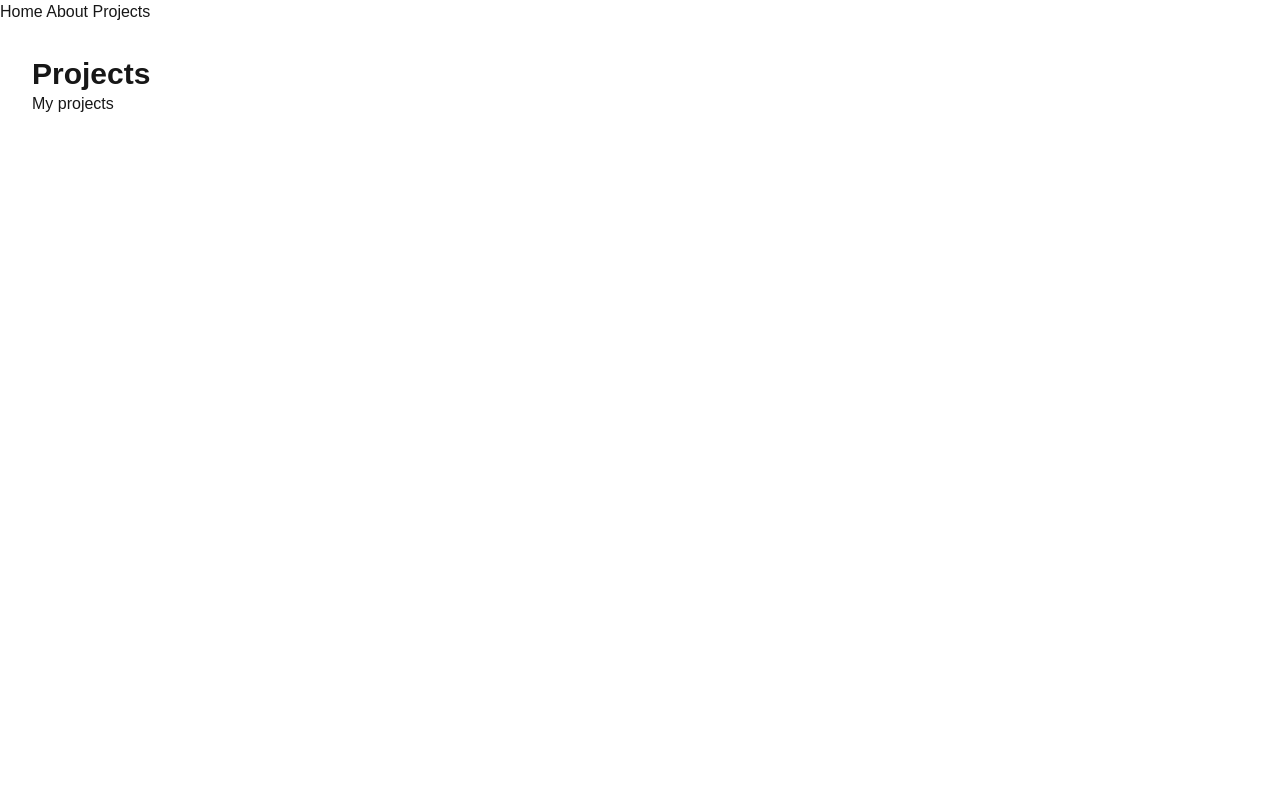
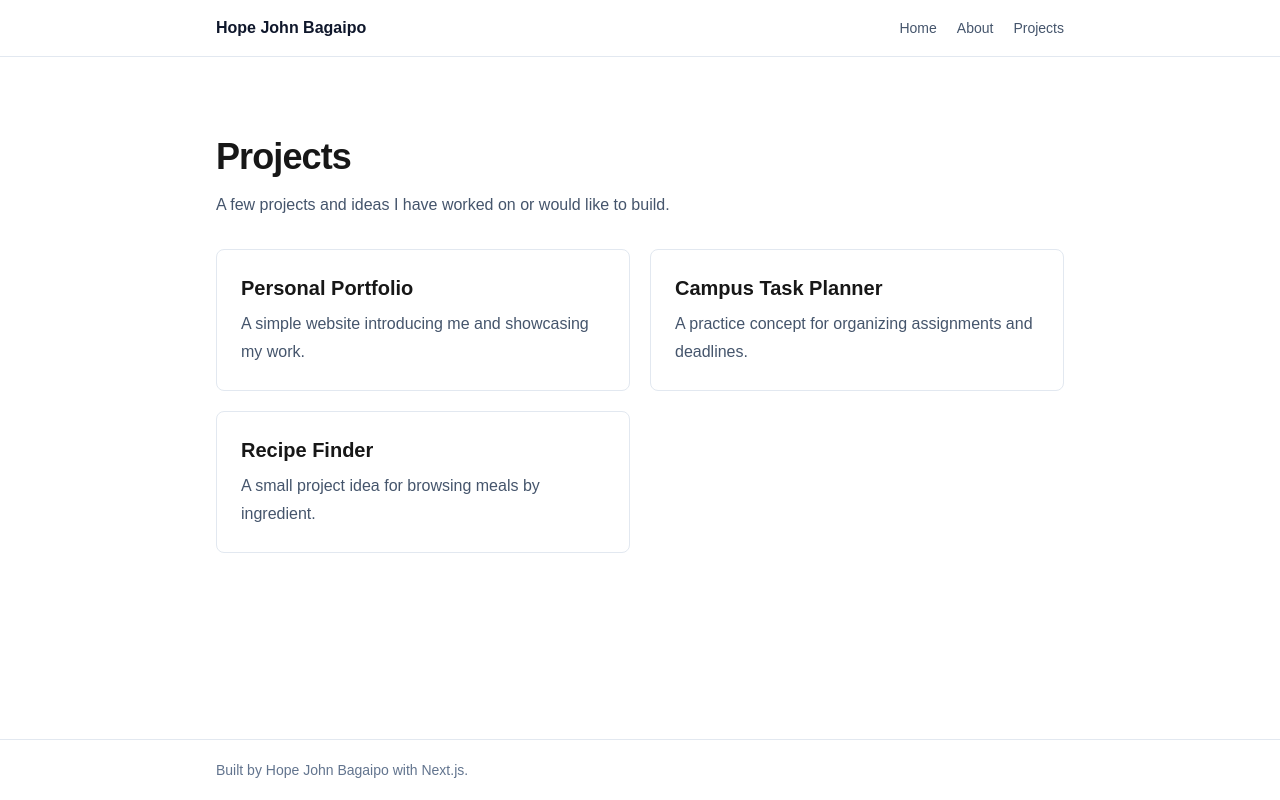
Before and after one commit to Jhoopeho/my-first-app, a Next.js app: page /projects in a window 1280 px wide. Built offline with nearby package versions, Linux system fonts and the light colour scheme.

Commit message:
Complete personal site pages and navigation

```diff
--- a/app/about/page.tsx
+++ b/app/about/page.tsx
@@ -1,10 +1,11 @@
 export default function AboutPage() {
   return (
-    <main className="p-8">
-      <h1 className="text-3xl font-bold">About</h1>
+    <main className="mx-auto max-w-4xl px-6 py-16 sm:py-20">
+      <h1 className="text-3xl font-bold tracking-tight sm:text-4xl">About</h1>
 
-      <p className="at-2">
-       My name is Hope John Bagaipo, BSIT 3rd year student from MDC
+      <p className="mt-5 max-w-2xl text-lg leading-8 text-slate-600">
+        My name is Hope John Bagaipo, and I am a third-year BSIT student at MDC.
+        I enjoy learning about technology and creating useful websites.
       </p>
     </main>
   );
--- a/app/layout.tsx
+++ b/app/layout.tsx
@@ -14,8 +14,8 @@ const geistMono = Geist_Mono({
 });
 
 export const metadata: Metadata = {
-  title: "Create Next App",
-  description: "Generated by create next app",
+  title: "Hope John Bagaipo | Personal Site",
+  description: "A personal site built with Next.js by Hope John Bagaipo.",
 };
 
 export default function RootLayout({ children }: LayoutProps<"/">) {
@@ -24,16 +24,28 @@ export default function RootLayout({ children }: LayoutProps<"/">) {
       lang="en"
       className={`${geistSans.variable} ${geistMono.variable} h-full antialiased`}
     >
-      <body className="min-h-full flex flex-col">
-
-        <nav>
-          <Link href="/">Home </Link>
-          <Link href="/about">About </Link>
-          <Link href="/projects">Projects</Link>
-        </nav>
-
-        {children}
-
+      <body className="flex min-h-full flex-col bg-slate-50 text-slate-900">
+        <header className="border-b border-slate-200 bg-white">
+          <nav
+            aria-label="Main navigation"
+            className="mx-auto flex max-w-4xl items-center gap-6 px-6 py-4"
+          >
+            <Link href="/" className="font-semibold text-slate-900">
+              Hope John Bagaipo
+            </Link>
+            <div className="ml-auto flex gap-5 text-sm font-medium text-slate-600">
+              <Link href="/" className="hover:text-blue-700">Home</Link>
+              <Link href="/about" className="hover:text-blue-700">About</Link>
+              <Link href="/projects" className="hover:text-blue-700">Projects</Link>
+            </div>
+          </nav>
+        </header>
+        <div className="flex-1">{children}</div>
+        <footer className="border-t border-slate-200 bg-white">
+          <p className="mx-auto max-w-4xl px-6 py-5 text-sm text-slate-500">
+            Built by Hope John Bagaipo with Next.js.
+          </p>
+        </footer>
       </body>
     </html>
   );
--- a/app/page.jsx
+++ b/app/page.jsx
@@ -1,18 +1,23 @@
 import Link from "next/link";
-
 export default function Home() {
   return (
-    <main className="p-8">
-      <h1 className="text-3xl font-bold">
+    <main className="mx-auto max-w-4xl px-6 py-16 sm:py-24">
+      <p className="mb-3 text-sm font-semibold uppercase tracking-wide text-blue-700">
+        Student · Web developer in progress
+      </p>
+      <h1 className="text-3xl font-bold tracking-tight sm:text-5xl">
         Hello, my name is Hope John Bagaipo
       </h1>
 
-      <p className="at-2">
-        I am a student who enjoys learning new things.
-        I am currently learning how to create websites using Next.js.
+      <p className="mt-5 max-w-2xl text-lg leading-8 text-slate-600">
+        I am a third-year BSIT student at MDC who enjoys learning new things.
+        I am currently building my web development skills with Next.js and React.
       </p>
 
-      <Link href="/projects" className="mt-4 inline-block underline">
+      <Link
+        href="/projects"
+        className="mt-8 inline-flex rounded-md bg-blue-700 px-5 py-3 font-medium text-white hover:bg-blue-800"
+      >
         See my projects
       </Link>
     </main>
--- a/app/projects/page.tsx
+++ b/app/projects/page.tsx
@@ -1,12 +1,49 @@
+import type { Metadata } from "next";
+
+export const metadata: Metadata = {
+  title: "Projects | Hope John Bagaipo",
+  description: "A few projects and practice ideas by Hope John Bagaipo.",
+};
+
+const projects = [
+  {
+    id: 1,
+    name: "Personal Portfolio",
+    description: "A simple website introducing me and showcasing my work.",
+  },
+  {
+    id: 2,
+    name: "Campus Task Planner",
+    description: "A practice concept for organizing assignments and deadlines.",
+  },
+  {
+    id: 3,
+    name: "Recipe Finder",
+    description: "A small project idea for browsing meals by ingredient.",
+  },
+];
 
 export default function ProjectsPage() {
   return (
-    <main className="p-8">
-      <h1 className="text-3xl font-bold">Projects</h1>
+    <main className="mx-auto max-w-4xl px-6 py-16 sm:py-20">
+      <h1 className="text-3xl font-bold tracking-tight sm:text-4xl">Projects</h1>
+      <p className="mt-4 text-slate-600">
+        A few projects and ideas I have worked on or would like to build.
+      </p>
 
-      <p className="at-2">
-        My projects
-      </p>
+      <ul className="mt-8 grid gap-5 sm:grid-cols-2">
+        {projects.map((project) => (
+          <li
+            key={project.id}
+            className="rounded-lg border border-slate-200 bg-white p-6"
+          >
+            <h2 className="text-xl font-semibold">{project.name}</h2>
+            <p className="mt-2 leading-7 text-slate-600">
+              {project.description}
+            </p>
+          </li>
+        ))}
+      </ul>
     </main>
   );
 }
```
